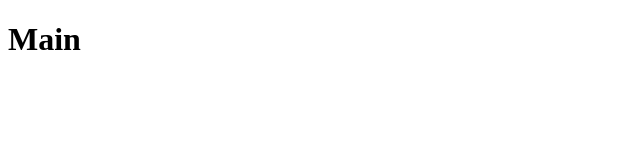
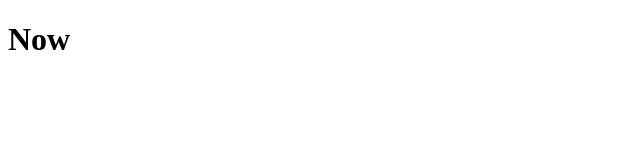
Before and after one commit to shchukin/near-app, a React (Vite) app: page / in a window 1280 px wide. Shown: the top 160 px of the page, without its empty margins (0-640 px from the left). Built offline with nearby package versions, Linux system fonts and the light colour scheme.

Commit message:
main to now

```diff
--- a/src/App.jsx
+++ b/src/App.jsx
@@ -1,5 +1,5 @@
 import {BrowserRouter, Route, Routes} from 'react-router-dom';
-import Main from "./pages/main/main.jsx";
+import Now from "./pages/now/now.jsx";
 import Promo from "./pages/promo/promo.jsx";
 import NotFound from "./pages/not-found/not-found.jsx";
 import ButtonDoc from "./documentation/button-doc/button-doc.jsx";
@@ -8,7 +8,7 @@ function App() {
     return (
         <BrowserRouter>
             <Routes>
-                <Route path="" element={<Main/>}/>
+                <Route path="" element={<Now/>}/>
                 <Route path="/promo" element={<Promo/>}/>
 
                 <Route path="/button-doc" element={<ButtonDoc/>}/>
--- a/src/pages/main/main.jsx
+++ /dev/null
@@ -1,10 +0,0 @@
-function Main() {
-
-    return(
-        <div>
-            <h1>Main</h1>
-        </div>
-    )
-}
-
-export default Main
--- /dev/null
+++ b/src/pages/now/now.jsx
@@ -0,0 +1,10 @@
+function Now() {
+
+    return(
+        <div>
+            <h1>Now</h1>
+        </div>
+    )
+}
+
+export default Now
```
